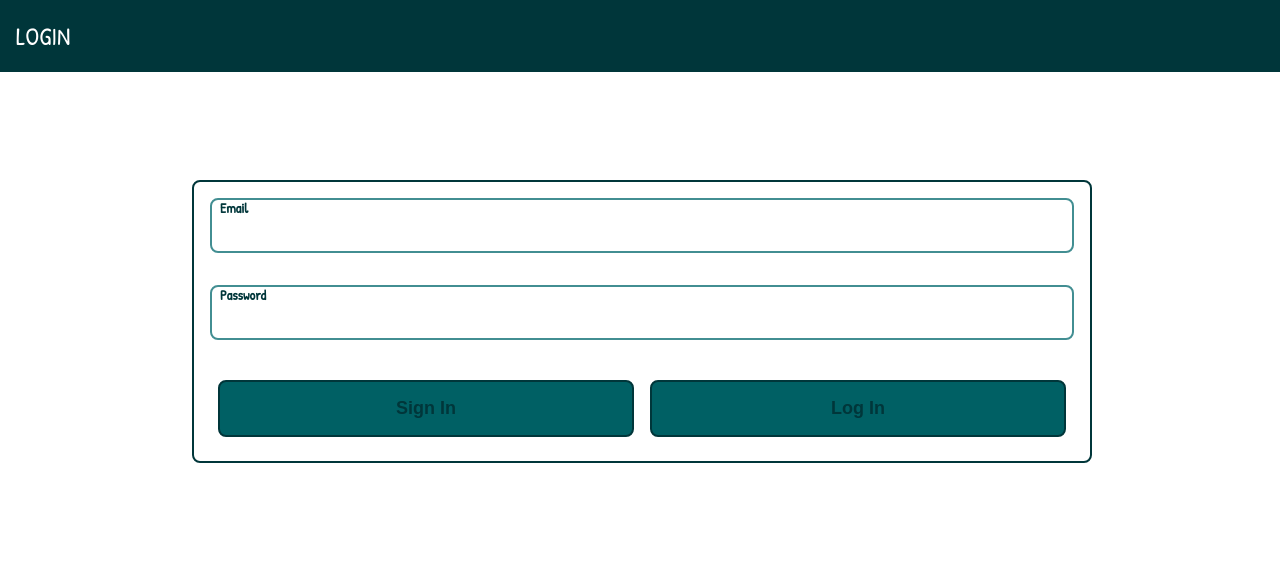
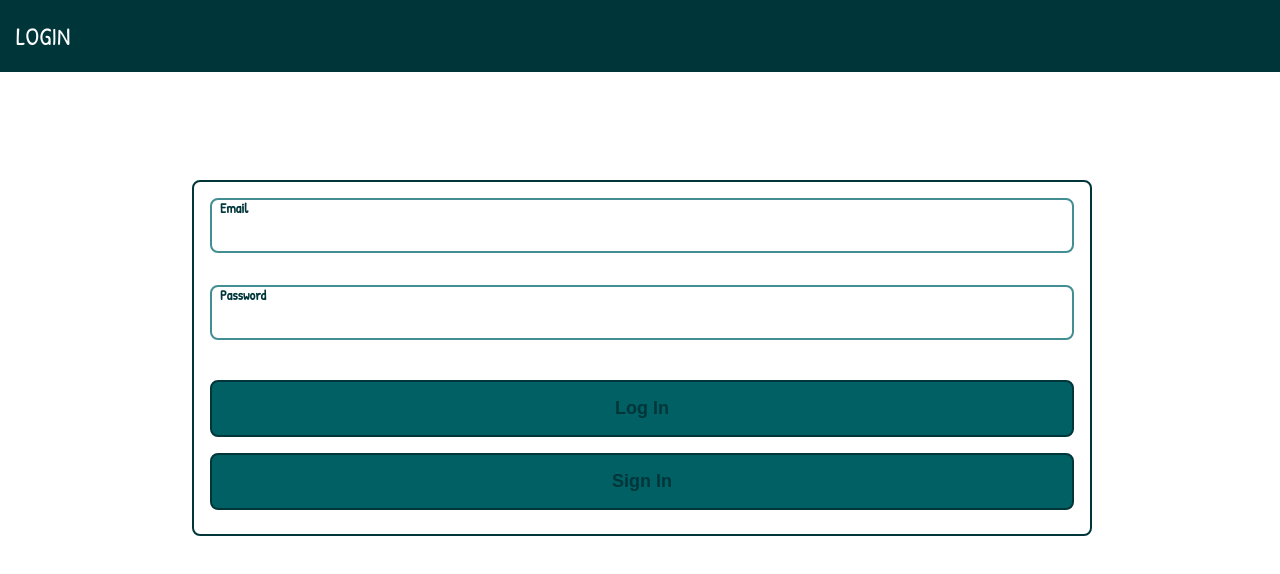
Before and after one commit to mavenesio/house-expenses, a Next.js app: page / in a window 1280 px wide. Shown: the top 574 px of the page. Built offline with nearby package versions, Linux system fonts and the light colour scheme.

Commit message:
add formik and connect the login with the backend

```diff
--- a/pages/index.js
+++ b/pages/index.js
@@ -1,16 +1,17 @@
 // @ts-nocheck
 import React, {useState, useEffect, useCallback} from 'react';
 import styled from 'styled-components';
-import fetch from 'isomorphic-unfetch';
+import {useRouter} from 'next/router';
+import { useFormik } from 'formik';
+import * as Yup from 'yup';
+import {gql, useMutation} from '@apollo/client';
 
 import Input from '../Components/Input/Input';
-import Button, {InputButton} from '../Components/Button/Button';
+import Button from '../Components/Button/Button';
 import Modal from '../Components/Modal/Modal';
 import CreateUserCard from '../Components/Modal/CreateUserCard';
 import Header from '../Components/Header/Header';
 import ErrorField from '../Components/ErrorField/ErrorField';
-import { useFormik } from 'formik';
-import * as Yup from 'yup';
 
 const LoginContainer = styled.form`
   position: relative;
@@ -33,6 +34,9 @@ const ButtonContainer = styled.div`
   display:flex;
   flex-direction:row;
   justify-content: flex-end;
+  @media screen {
+    flex-direction:column-reverse;
+  }
 `;
 const InputContainer = styled.div`
     margin:1rem;
@@ -46,11 +50,25 @@ const InputContainer = styled.div`
 const CustomButton = styled(Button)`
   margin:0.5rem;
   width:50%;
+  @media screen {
+    width:100%;
+    margin:0.5rem 0rem 0.5rem 0rem;
+  }
   cursor: pointer;
+`;
+const AUTHOTIZATION_USER = gql`
+  mutation userAuthorization($input: AuthorizationInput){
+    userAuthorization(input: $input){
+      token
+    }
+  }
 `;
 
 function Login() {
   const [ModalIsVisible, setModalIsVisible] = useState(false);
+  const [ErrorMessage, setErrorMessage] = useState(null);
+  const router = useRouter();
+  const [AuthorizationInput] = useMutation(AUTHOTIZATION_USER);
   const formik = useFormik({
     initialValues: {email: '', password: ''},
     validationSchema: Yup.object({
@@ -60,15 +78,35 @@ function Login() {
                   .min(6, 'password no puede tener menos de 6 caracteres')
 
     }),
-    onSubmit: values => {
-      console.log('sending...');
-      console.log(values);
+    onSubmit: async values => {
+      const {email, password} = values;
+      try {
+        const {data} = await AuthorizationInput({
+          variables: {
+            input:{email, password}
+          }
+        });
+
+        const {token} = data.userAuthorization;
+        localStorage.setItem('token', token);
+        router.push('/Homepage')
+
+
+
+
+      } catch (err) {
+        const message = err.message.replace('GraphQL error:', '');
+        setErrorMessage(message);
+        setTimeout( () => {
+          setErrorMessage(null);
+        },3000);
+      }
     }
   })
   return (
     <>
       <Header title='LOGIN' />
-      <LoginContainer onSubmit={formik.handleSubmit}>
+      <LoginContainer onSubmit={formik.handleSubmit} id='loginForm'>
         <LoginBox>
           <InputContainer>
               <Input
@@ -106,6 +144,13 @@ function Login() {
               }
             </InputContainer>
           <ButtonContainer>
+              {
+                ErrorMessage
+                ?
+                <ErrorField errorMessage={ErrorMessage} />
+                :
+                null
+              }
             <CustomButton onClick={() => {setModalIsVisible(true)}} >Sign In</CustomButton>
             <CustomButton type='submit' form='loginForm' >Log In</CustomButton>
           </ButtonContainer>
```
